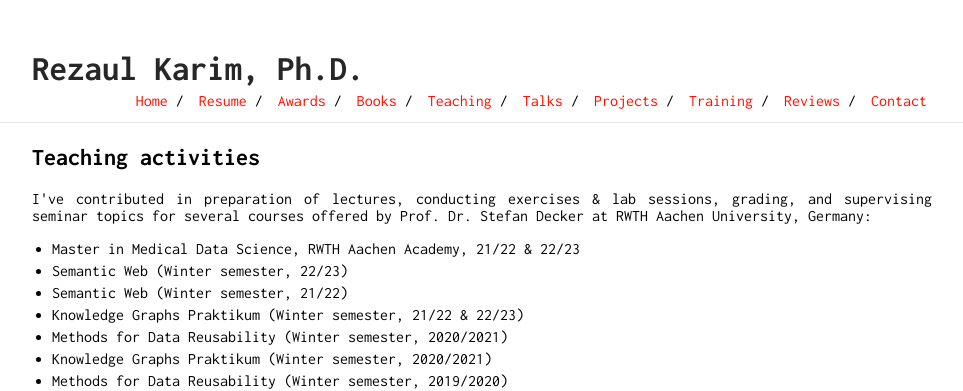
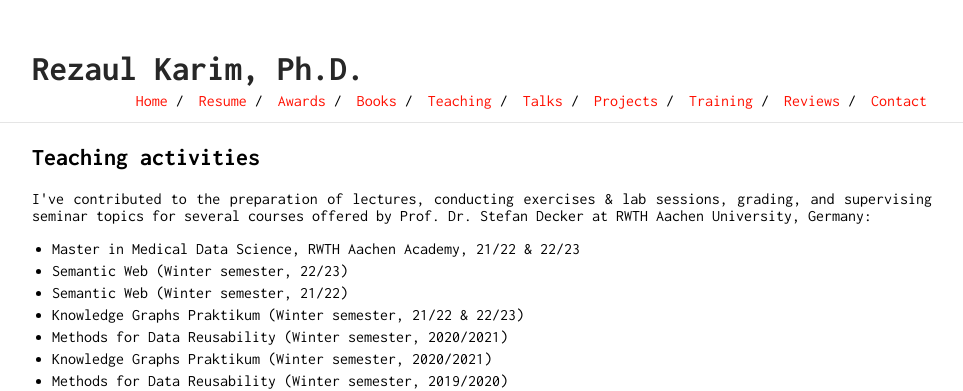
Before and after one commit to rezacsedu/rezacsedu.github.io, a Jekyll site: the page built from teaching.md, in a window 1280 px wide. Shown: the top 391 px of the page, without its empty margins (158-1121 px from the left). Built offline with Jekyll 4.4.1, drawn with Linux system fonts in a browser that asks for light colours; our own code applies the rules of GitHub Pages for plain Markdown files.

Commit message:
Update teaching.md

```diff
--- a/teaching.md
+++ b/teaching.md
@@ -1,5 +1,5 @@
 ## Teaching activities
-<p style='text-align: justify;'> I've contributed in preparation of lectures, conducting exercises & lab sessions, grading, and supervising seminar topics for several courses offered by Prof. Dr. Stefan Decker at RWTH Aachen University, Germany:</p>
+<p style='text-align: justify;'> I've contributed to the preparation of lectures, conducting exercises & lab sessions, grading, and supervising seminar topics for several courses offered by Prof. Dr. Stefan Decker at RWTH Aachen University, Germany:</p>
 
 - Master in Medical Data Science, RWTH Aachen Academy, 21/22 & 22/23
 - Semantic Web (Winter semester, 22/23)
```
